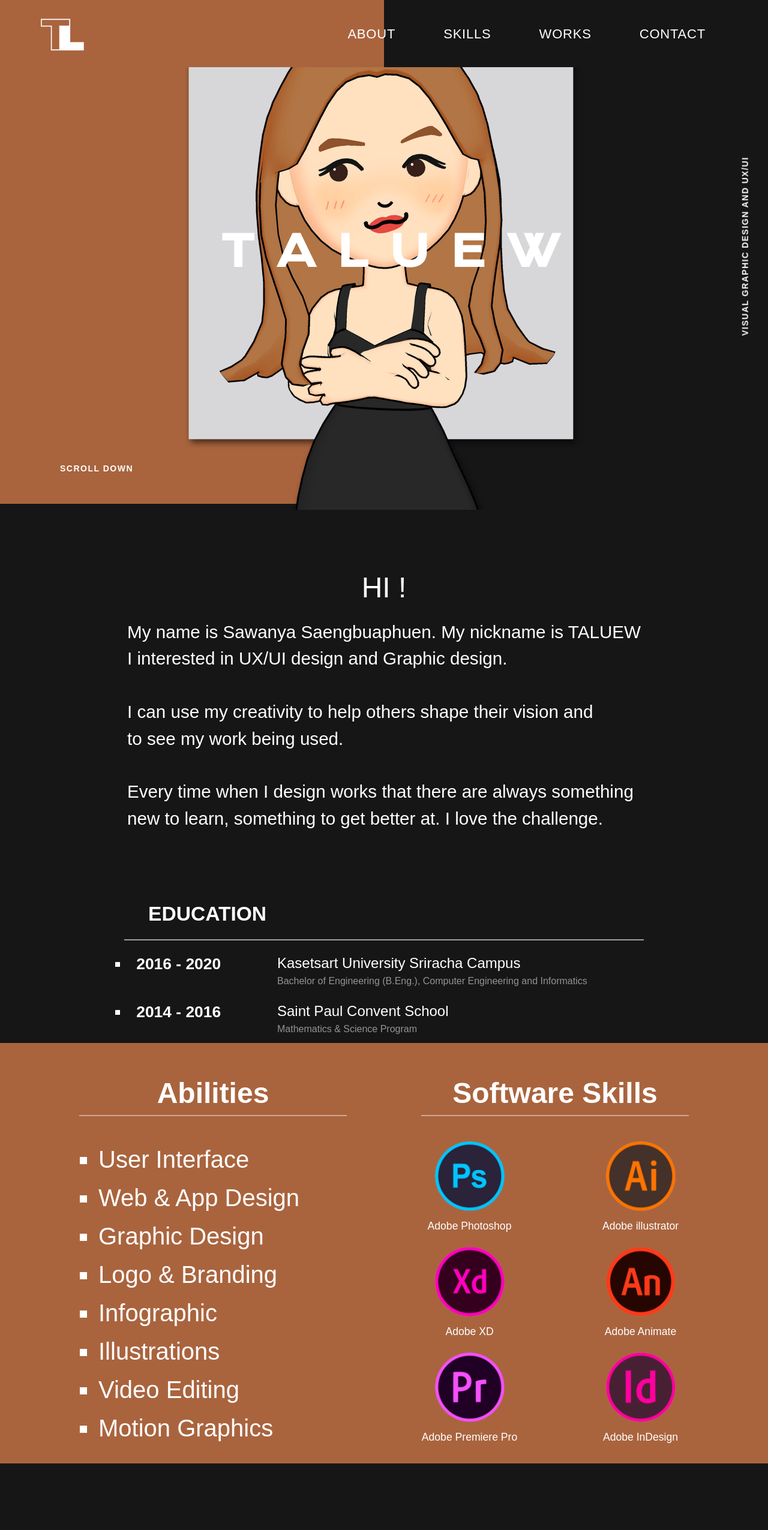
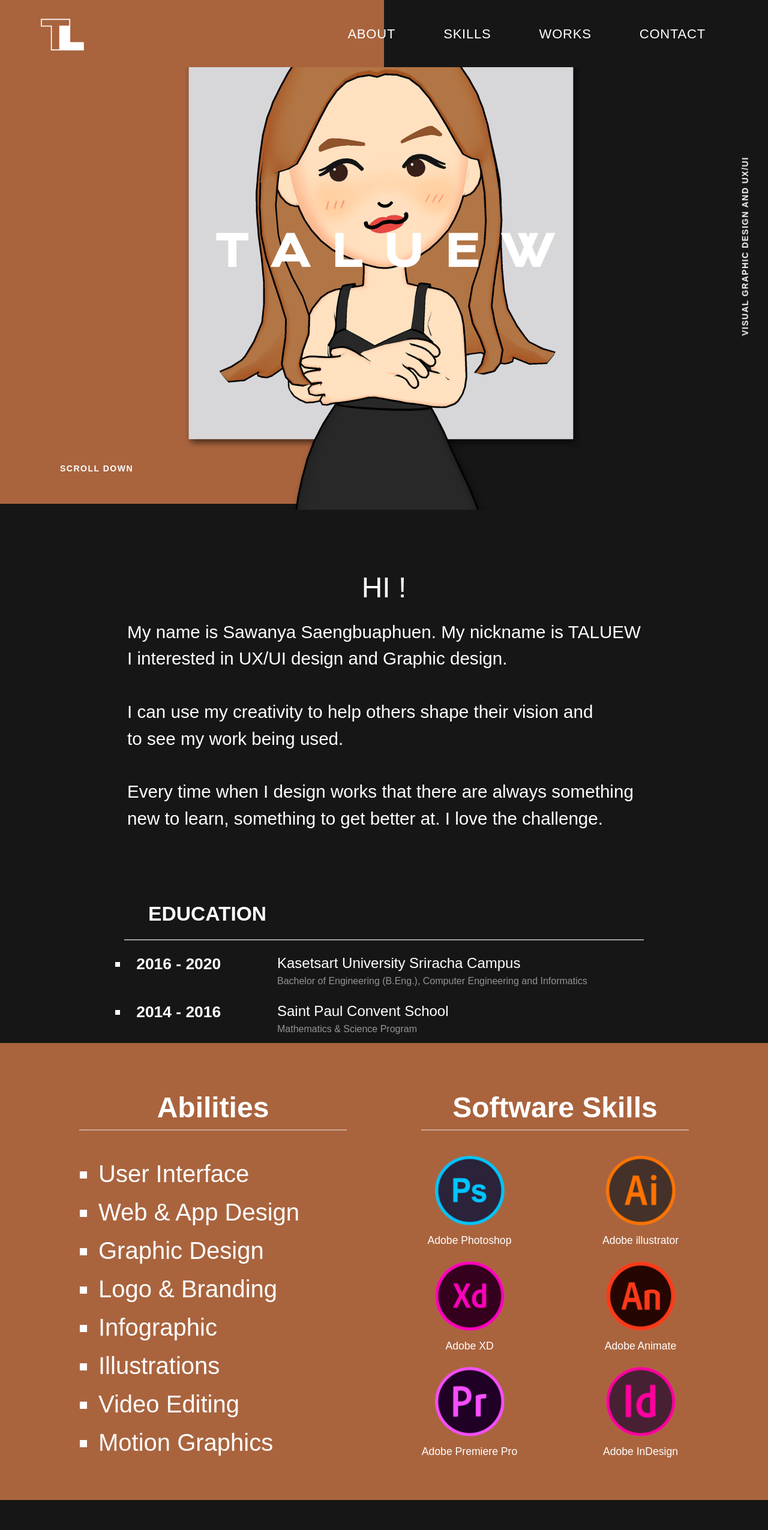
Before and after one commit to sawanya-saeng/sawanya-saeng.github.io, a React (Create React App) app: page / in a window 1280 px wide. Shown: the top 2551 px of the page at 60% size. Built offline with nearby package versions, Linux system fonts and the light colour scheme; a web font is replaced by a local one.

Commit message:
fixGagesv1.4

```diff
--- a/src/styles/Header.css
+++ b/src/styles/Header.css
@@ -34,7 +34,7 @@
 }
 
 .main-text {
-  font-size: 6rem;
+  font-size: 5rem;
   font-family: "Krona One", sans-serif !important;
   text-transform: uppercase;
   letter-spacing: 100px;
@@ -46,7 +46,7 @@
   top: 50%;
   transform: translateY(-50%);
   text-align: center;
-  margin-left: 55px;
+  padding-left: 35px;
   /* mix-blend-mode: difference; */
   z-index: 9;
   @media (max-width: 1440px) {
@@ -87,7 +87,13 @@
     right: -112px;
   }
 }
-
+@media (width: 1440px) {
+  .mainpic {
+    width: 750px;
+    margin: auto auto;
+    display: block;
+  }
+}
 /* Large Desktop */
 /* @media (max-width: 768px) {} */
 @media screen and (max-width: 1024px) {
--- a/src/styles/Navbar.css
+++ b/src/styles/Navbar.css
@@ -8,7 +8,7 @@ body {
 
 nav {
   background: linear-gradient(90deg, #a9643e 50%, #161616 50%);
-  /* z-index: 2; */
+  z-index: 2;
 }
 
 .logo {
--- a/src/styles/Skills.css
+++ b/src/styles/Skills.css
@@ -3,7 +3,8 @@
   padding-bottom: 2rem;
   background: #a9643e;
   padding: 0.7rem;
-  padding-top: 3rem;
+  padding-top: 4.5rem;
+  padding-bottom: 3rem;
   height: 100%;
 }
 
```
